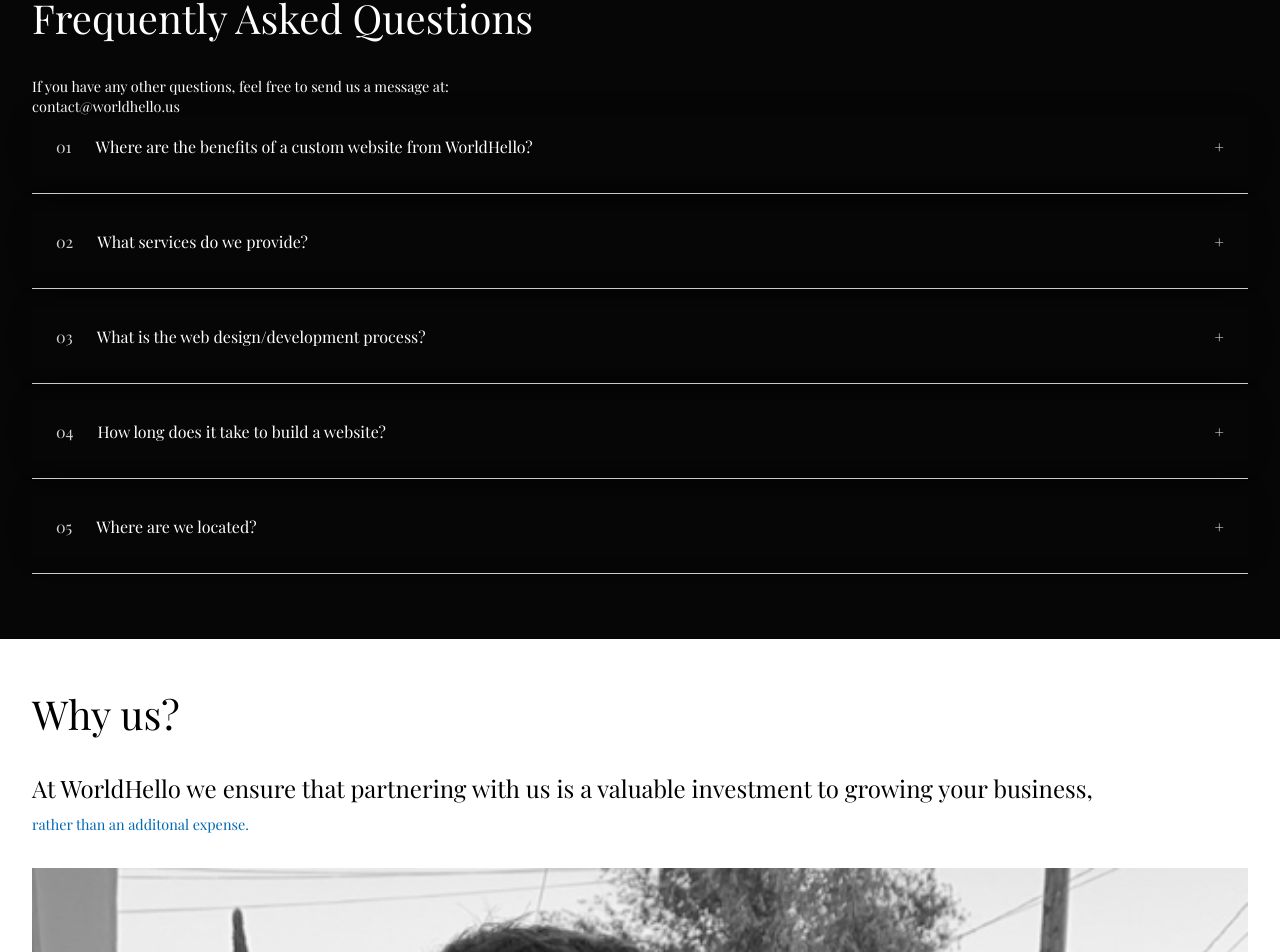
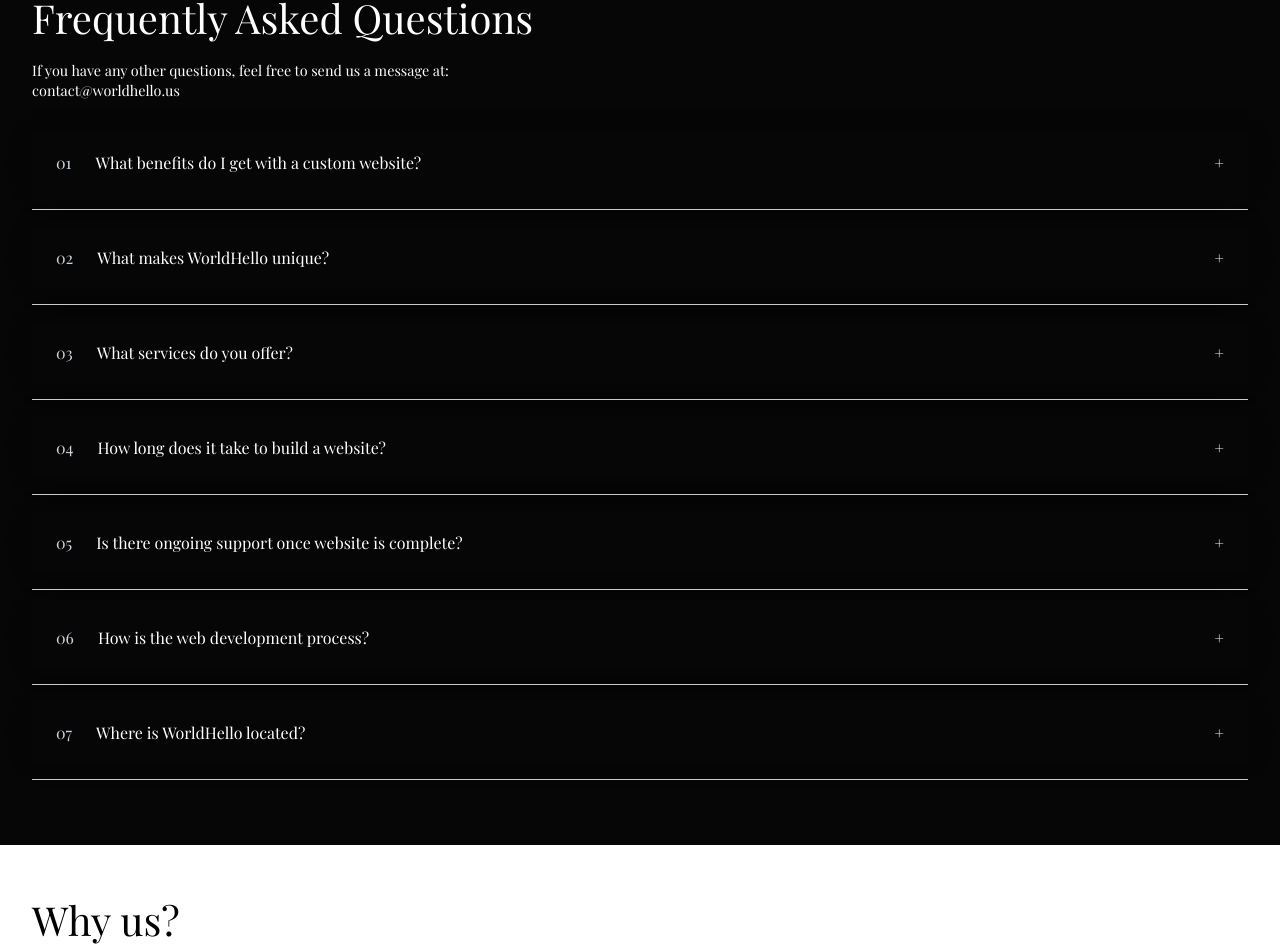
Before and after one commit to gtzjesus/WorldHello, a React (Vite) app: page / in a window 1280 px wide. Shown: the part 2527-3479 px from the top of the page. Built offline with nearby package versions, Linux system fonts and the light colour scheme; no server answers; the database is empty.

Commit message:
FAQs section implementation added + copywrite

```diff
--- a/src/App.jsx
+++ b/src/App.jsx
@@ -31,7 +31,7 @@ function App() {
   const [header, setHeader] = useState(false);
   // FUNCTION TO change state on scroll
   const changeHeader = () => {
-    if (window.scrollY >= 25) {
+    if (window.scrollY >= 40) {
       setHeader(true);
     } else {
       setHeader(false);
--- a/src/features/faqs/Faqs.jsx
+++ b/src/features/faqs/Faqs.jsx
@@ -4,24 +4,32 @@ import { useState } from 'react';
 // FAQs
 const faqs = [
   {
-    title: 'Where are the benefits of a custom website from WorldHello?',
-    text: 'Lorem ipsum dolor sit amet consectetur, adipisicing elit. Accusantium, quaerat temporibus quas dolore provident nisi ut aliquid ratione beatae sequi aspernatur veniam repellendus.',
+    title: 'What benefits do I get with a custom website?',
+    text: 'Having a unique brand that conveys the value you provide to customers is an important component of building a strong business. Custom web designs allow you to build your site in a way that will set up you up for success!',
   },
   {
-    title: 'What services do we provide?',
-    text: 'Pariatur recusandae dignissimos fuga voluptas unde optio nesciunt commodi beatae, explicabo natus.',
+    title: 'What makes WorldHello unique?',
+    text: 'Our website development agency prioritises generating business results over completing tasks. Our belief stands in perfection requiring focus, which is why we specialise in only one service: web development!',
   },
   {
-    title: 'What is the web design/development process?',
-    text: 'Excepturi velit laborum, perspiciatis nemo perferendis reiciendis aliquam possimus dolor sed! Dolore laborum ducimus veritatis facere molestias!',
+    title: 'What services do you offer?',
+    text: 'WorldHello stands in creating websites that target your ideal niche through strategic design, copywriting, and user experience. If you already have a website design, we can take care of the development while ensuring it aligns with your business goals.',
   },
   {
     title: 'How long does it take to build a website?',
-    text: 'Excepturi velit laborum, perspiciatis nemo perferendis reiciendis aliquam possimus dolor sed! Dolore laborum ducimus veritatis facere molestias!',
+    text: 'The time to create a website varies based on the complexity and requirements of your project. Typically it takes our team between 5 and 9 weeks from the initial discovery session to launching your new website!',
   },
   {
-    title: 'Where are we located?',
-    text: 'Excepturi velit laborum, perspiciatis nemo perferendis reiciendis aliquam possimus dolor sed! Dolore laborum ducimus veritatis facere molestias!',
+    title: 'Is there ongoing support once website is complete?',
+    text: 'At WorldHello, we are committed to building long-lasting relationships with our clients, rather than focusing on one-off transactions. We offer ongoing support and maintenance services to ensure your site stays up-to-date and performs optimally.',
+  },
+  {
+    title: 'How is the web development process?',
+    text: 'To achieve the best results for your business goals we follow a very specific development process: We first identify the goal of your website, then we research your specific market, followed by creating a performance strategy to bring in new clients, then we craft a unique design optimised for conversions, we implement the design, and finally launch your new website. ',
+  },
+  {
+    title: 'Where is WorldHello located?',
+    text: 'WorldHello is a Texas based Website Development Agency that serves clients all over the world! Whether you are located nearby or on the other side of the world, we are dedicated to deliver exceptional results for every online presence.',
   },
 ];
 
@@ -36,7 +44,8 @@ const StyledFaqs = styled.div`
 const Intro = styled.div`
   display: flex;
   flex-direction: column;
-  gap: var(--gap-large);
+  gap: var(--gap-medium);
+  padding: 0 0 var(--padding-medium) 0;
 `;
 
 const Title = styled.span`
```
